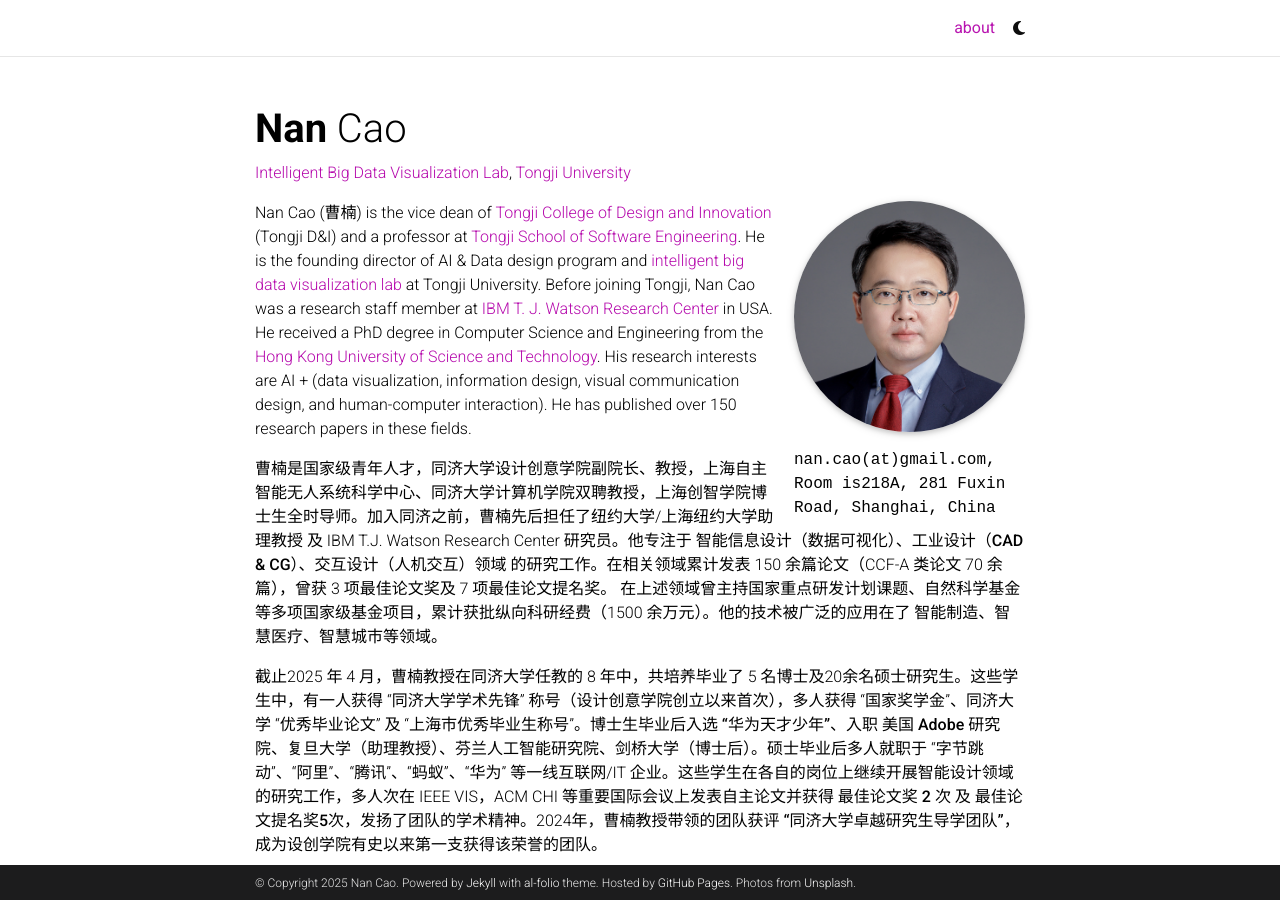
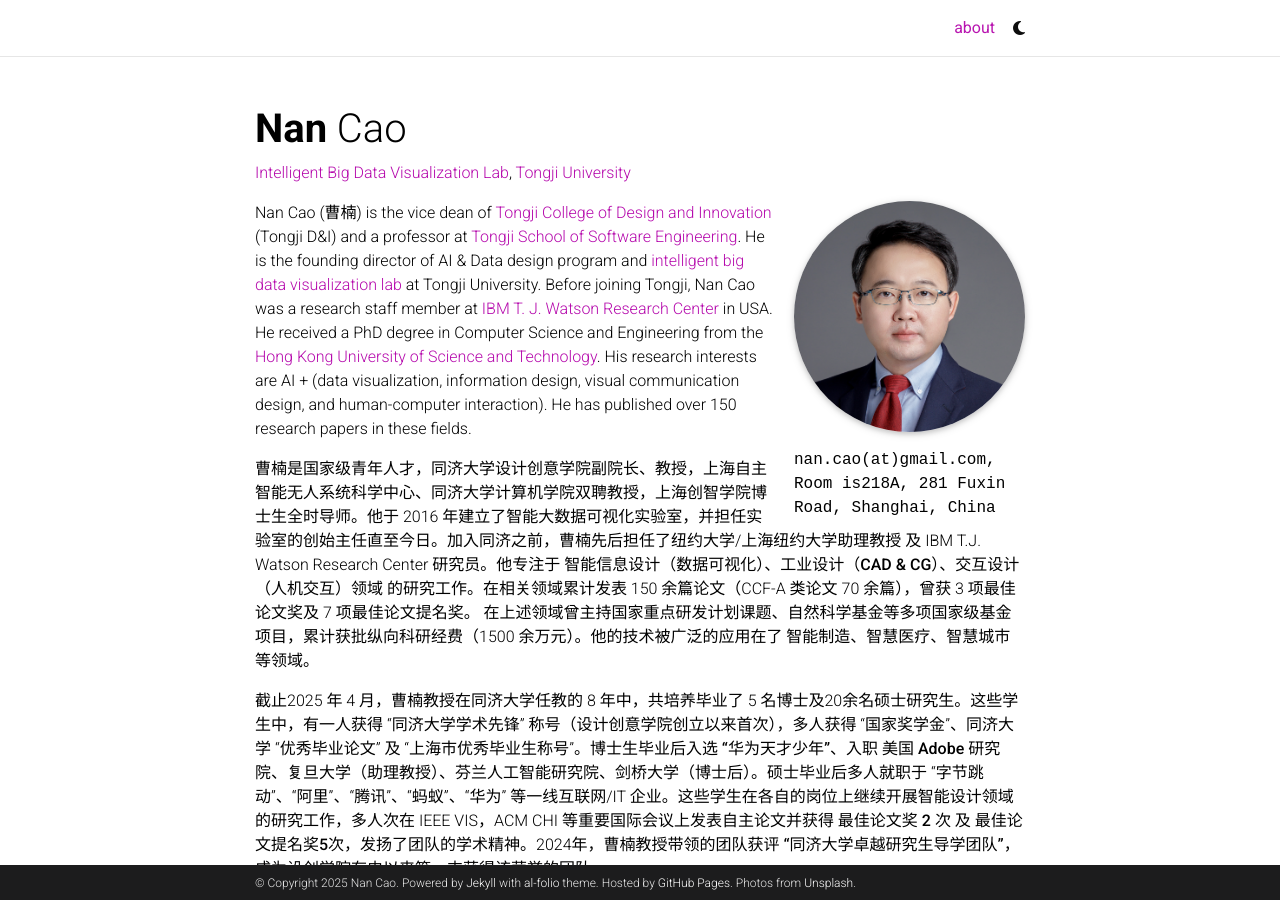
Before and after one commit to nancao/nancao.github.io, a Jekyll site: the page built from _pages/about.md, in a window 1280 px wide and 900 px high. Built offline with Jekyll 4.4.1, drawn with Linux system fonts in a browser that asks for light colours; full-size pictures stand in for the smaller copies a plugin makes; comment, search, counter and statistics services are not loaded; a style sheet for code colours, icons or effects is not loaded.

Commit message:
Update about.md

```diff
--- a/_pages/about.md
+++ b/_pages/about.md
@@ -18,7 +18,7 @@
 ---
 Nan Cao (曹楠) is the vice dean of [Tongji College of Design and Innovation](https://tjdi.tongji.edu.cn/) (Tongji D&I) and a professor at [Tongji School of Software Engineering](https://sse.tongji.edu.cn/index.htm). He is the founding director of AI & Data design program and [intelligent big data visualization lab](https://idvxlab.com/) at Tongji University. Before joining Tongji, Nan Cao was a research staff member at [IBM T. J. Watson Research Center](https://research.ibm.com/labs/watson/) in USA. He received a PhD degree in Computer Science and Engineering from the [Hong Kong University of Science and Technology](https://hkust.edu.hk/). His research interests are AI + (data visualization, information design, visual communication design, and human-computer interaction). He has published over 150 research papers in these fields.
 
-曹楠是国家级青年人才，同济大学设计创意学院副院长、教授，上海自主智能无人系统科学中心、同济大学计算机学院双聘教授，上海创智学院博士生全时导师。加入同济之前，曹楠先后担任了纽约大学/上海纽约大学助理教授 及 IBM T.J. Watson Research Center 研究员。他专注于 **智能信息设计（数据可视化）、工业设计（CAD & CG）、交互设计（人机交互）领域** 的研究工作。在相关领域累计发表 150 余篇论文（CCF-A 类论文 70 余篇），曾获 3 项最佳论文奖及 7 项最佳论文提名奖。 在上述领域曾主持国家重点研发计划课题、自然科学基金等多项国家级基金项目，累计获批纵向科研经费（1500 余万元）。他的技术被广泛的应用在了 智能制造、智慧医疗、智慧城市等领域。
+曹楠是国家级青年人才，同济大学设计创意学院副院长、教授，上海自主智能无人系统科学中心、同济大学计算机学院双聘教授，上海创智学院博士生全时导师。他于 2016 年建立了智能大数据可视化实验室，并担任实验室的创始主任直至今日。加入同济之前，曹楠先后担任了纽约大学/上海纽约大学助理教授 及 IBM T.J. Watson Research Center 研究员。他专注于 **智能信息设计（数据可视化）、工业设计（CAD & CG）、交互设计（人机交互）领域** 的研究工作。在相关领域累计发表 150 余篇论文（CCF-A 类论文 70 余篇），曾获 3 项最佳论文奖及 7 项最佳论文提名奖。 在上述领域曾主持国家重点研发计划课题、自然科学基金等多项国家级基金项目，累计获批纵向科研经费（1500 余万元）。他的技术被广泛的应用在了 智能制造、智慧医疗、智慧城市等领域。
 
 截止2025 年 4 月，曹楠教授在同济大学任教的 8 年中，共培养毕业了 5 名博士及20余名硕士研究生。这些学生中，有一人获得 “**同济大学学术先锋**” 称号（设计创意学院创立以来首次），多人获得 “**国家奖学金**”、同济大学 “**优秀毕业论文**” 及 “**上海市优秀毕业生称号**”。博士生毕业后入选 **“华为天才少年”**、入职 **美国 Adobe 研究院**、**复旦大学（助理教授）**、**芬兰人工智能研究院**、**剑桥大学（博士后）**。硕士毕业后多人就职于 “字节跳动”、“阿里”、“腾讯”、“蚂蚁”、“华为” 等一线互联网/IT 企业。这些学生在各自的岗位上继续开展智能设计领域的研究工作，多人次在 IEEE VIS，ACM CHI 等重要国际会议上发表自主论文并获得 **最佳论文奖 2 次** 及 **最佳论文提名奖5次**，发扬了团队的学术精神。2024年，曹楠教授带领的团队获评 **“同济大学卓越研究生导学团队”**， 成为设创学院有史以来第一支获得该荣誉的团队。
 
```
